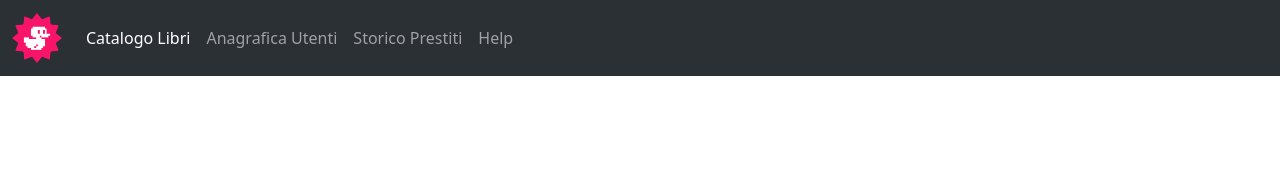
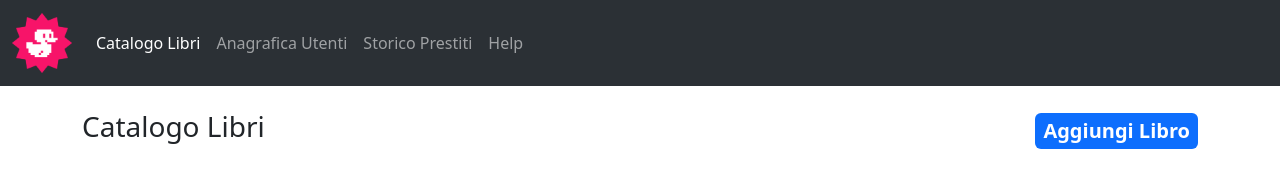
Before and after one commit to Leonardo-Rosales/html-css-bootstrap-dashboard, a plain HTML site: page index.html in a window 1280 px wide. Drawn offline with nearby package versions, Linux system fonts and the light colour scheme.

Commit message:
add first section

```diff
--- a/index.html
+++ b/index.html
@@ -13,7 +13,7 @@
         <nav class="navbar navbar-expand-lg bg-body-tertiary" data-bs-theme="dark">
             <div class="container-fluid">
               <a class="navbar-brand" href="#">
-                <img src="./img/duck.png" alt="Bootstrap" width="50" height="50">
+                <img src="./img/duck.png" alt="Bootstrap" width="60" height="60">
               </a>
               <button class="navbar-toggler" type="button" data-bs-toggle="collapse" data-bs-target="#navbarSupportedContent" aria-controls="navbarSupportedContent" aria-expanded="false" aria-label="Toggle navigation">
                 <span class="navbar-toggler-icon"></span>
@@ -46,6 +46,17 @@
           </nav>
     </header>
 
+    <main>
+
+        <section>
+            <div class="container d-flex justify-content-between align-items-center my-4">
+                <h3>Catalogo Libri</h3>
+                <span class="badge text-bg-primary p-2 fs-5">Aggiungi Libro</span>
+            </div>
+        </section>
+
+    </main>
+
 
 
 
```
